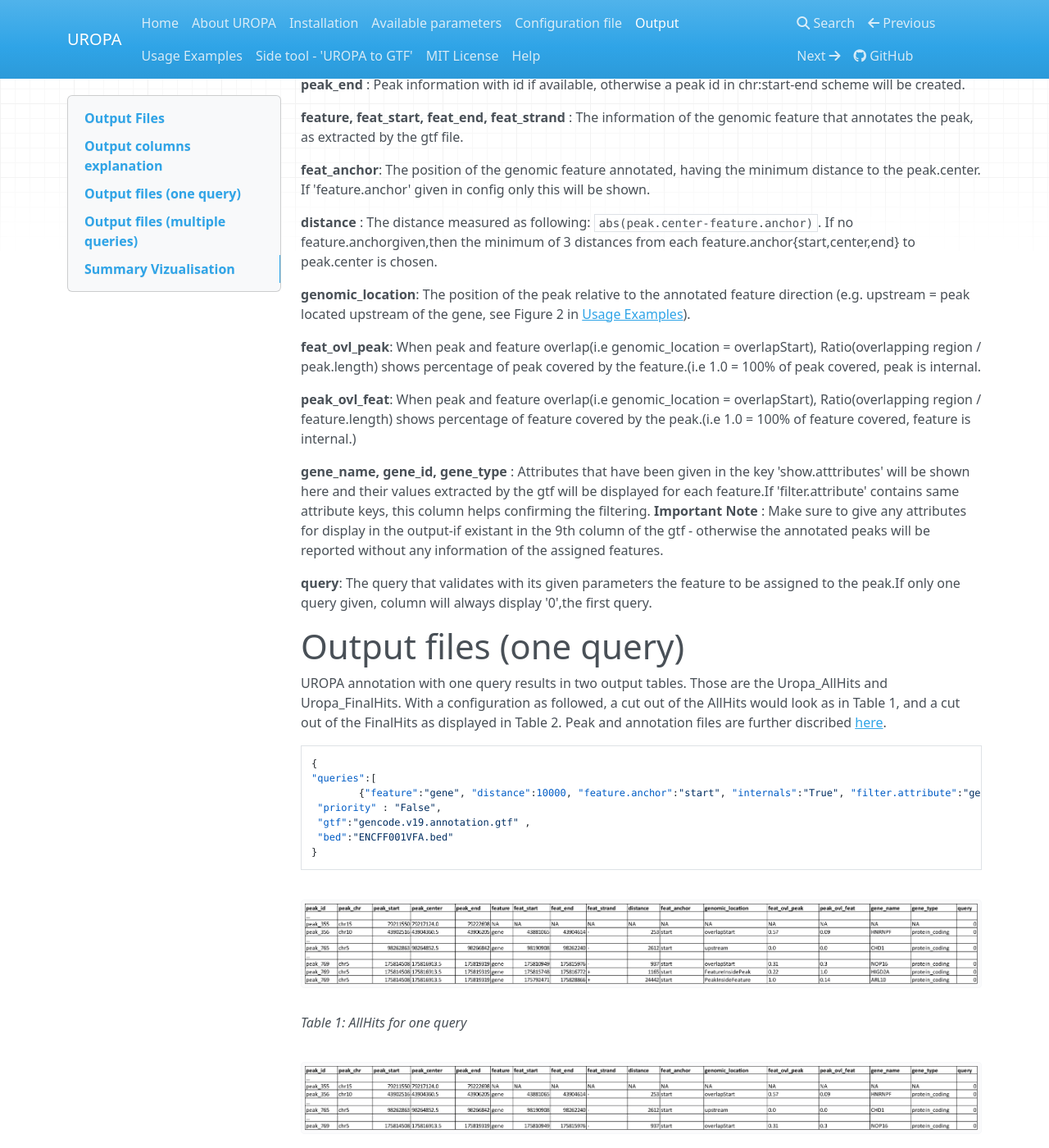
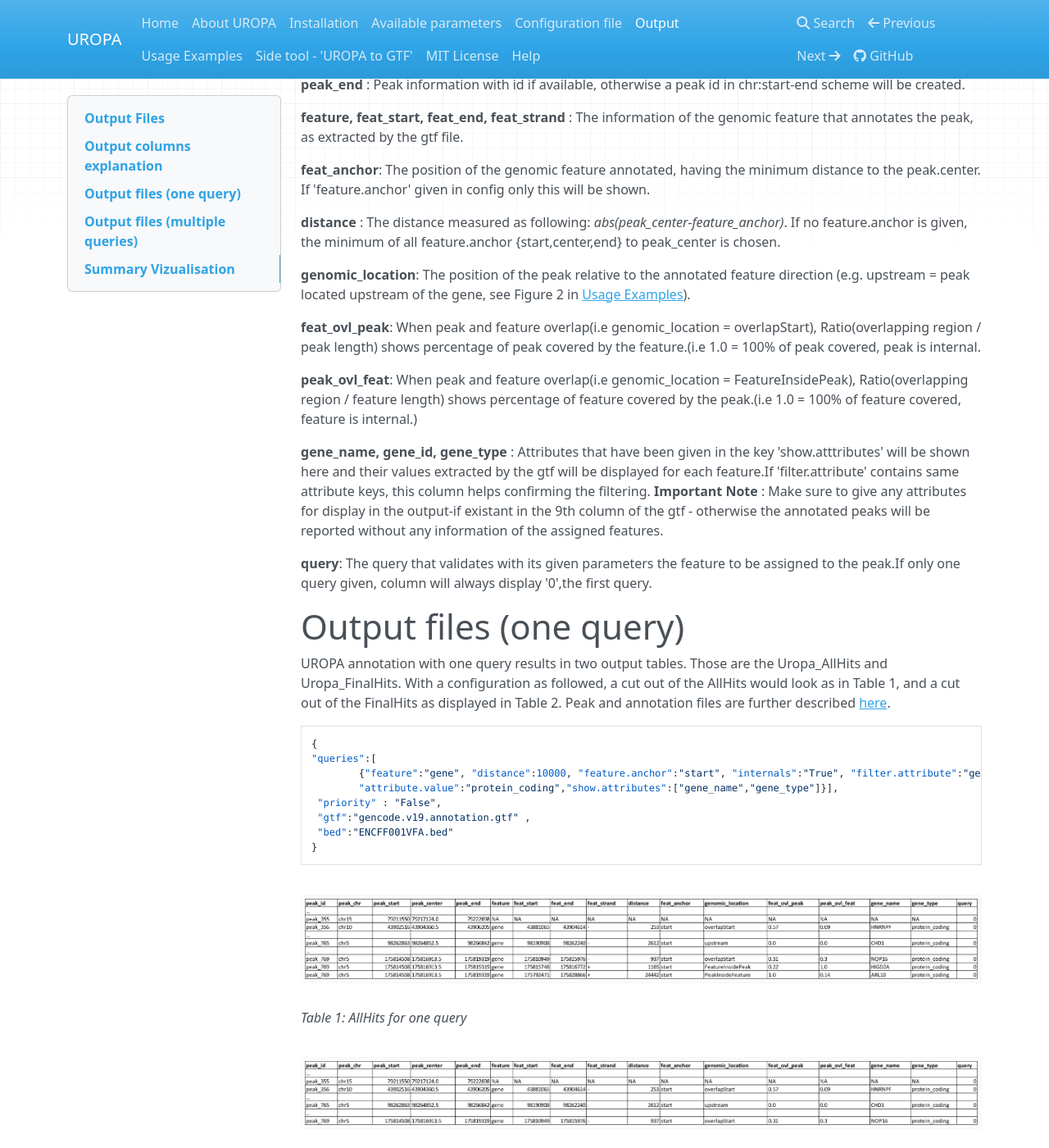
Before and after one commit to loosolab/UROPA, an MkDocs documentation site: the page built from docs/output.md, in a window 1280 px wide and 1400 px high, scrolled down 726 px. Shown: the whole window at 82% size. Built offline with MkDocs 1.6.1, drawn with Linux system fonts in a browser that asks for light colours; nearby versions of some CDN libraries; old or Windows-style settings are respelled for this version of MkDocs; some of the changed text lies outside the part shown.

Commit message:
better readable json format

````diff
--- a/docs/output.md
+++ b/docs/output.md
@@ -26,13 +26,13 @@ The four output tables mentioned above contain many informative columns about th
 
 **feat_anchor**: The position of the genomic feature annotated, having the minimum distance to the peak.center. If 'feature.anchor' given in config only this will be shown.
 
-**distance** : The distance measured as following: `abs(peak.center-feature.anchor)`. If no feature.anchorgiven,then the minimum of 3 distances from each feature.anchor{start,center,end} to peak.center is chosen.
+**distance** : The distance measured as following: _abs(peak_center-feature_anchor)_. If no feature.anchor is given, the minimum of all feature.anchor {start,center,end} to peak_center is chosen.
 
 **genomic_location**: The position of the peak relative to the annotated feature direction (e.g. upstream = peak located upstream of the gene, see Figure 2 in [Usage Examples](http://uropa.readthedocs.io/en/latest/uropa-example/#example-2-direction-key)).
 
-**feat_ovl_peak**: When peak and feature overlap(i.e genomic_location = overlapStart), Ratio(overlapping region / peak.length) shows percentage of peak covered by the feature.(i.e 1.0 = 100% of peak covered, peak is internal.
+**feat_ovl_peak**: When peak and feature overlap(i.e genomic_location = overlapStart), Ratio(overlapping region / peak length) shows percentage of peak covered by the feature.(i.e 1.0 = 100% of peak covered, peak is internal.
 
-**peak_ovl_feat**: When peak and feature overlap(i.e genomic_location = overlapStart), Ratio(overlapping region / feature.length) shows percentage of feature covered by the peak.(i.e 1.0 = 100% of feature covered, feature is internal.)
+**peak_ovl_feat**: When peak and feature overlap(i.e genomic_location = FeatureInsidePeak), Ratio(overlapping region / feature length) shows percentage of feature covered by the peak.(i.e 1.0 = 100% of feature covered, feature is internal.)
 
 **gene_name, gene_id, gene_type** : Attributes that have been given in the key 'show.atttributes' will be shown here and their values extracted by the gtf will be displayed for each feature.If 'filter.attribute' contains same attribute keys, this column helps confirming the filtering.
 **Important Note** : Make sure to give any attributes for display in the output-if existant in the 9th column of the gtf - otherwise the annotated peaks will be reported
@@ -43,12 +43,13 @@ without any information of the assigned features.
 
 #Output files (one query)
 UROPA annotation with one query results in two output tables. Those are the Uropa_AllHits and Uropa_FinalHits.
-With a configuration as followed, a cut out of the AllHits would look as in Table 1, and a cut out of the FinalHits as displayed in Table 2. Peak and annotation files are further discribed [here](http://uropa.readthedocs.io/en/latest/uropa-example/#used-peak-and-annotation-files).
+With a configuration as followed, a cut out of the AllHits would look as in Table 1, and a cut out of the FinalHits as displayed in Table 2. Peak and annotation files are further described [here](http://uropa.readthedocs.io/en/latest/uropa-example/#used-peak-and-annotation-files).
 
 ```json
 {
 "queries":[
-		{"feature":"gene", "distance":10000, "feature.anchor":"start", "internals":"True", "filter.attribute":"gene_type",  "attribute.value":"protein_coding","show.attributes":["gene_name","gene_type"]}],
+		{"feature":"gene", "distance":10000, "feature.anchor":"start", "internals":"True", "filter.attribute":"gene_type",
+		"attribute.value":"protein_coding","show.attributes":["gene_name","gene_type"]}],
  "priority" : "False",
  "gtf":"gencode.v19.annotation.gtf" ,
  "bed":"ENCFF001VFA.bed"
@@ -69,9 +70,13 @@ UROPA annotation with multiple queries result in at least three output tables. T
 With a configuration as followed, a cut out of all generated output files will look as in Table 3 to 6 and Figure 1. Peak and annotation files are further discribed [here](http://uropa.readthedocs.io/en/latest/uropa-example/#used-peak-and-annotation-files).
 ```json
 "queries":[
-		{"feature":"gene", "distance":10000, "feature.anchor":"start", "internals":"True", "filter.attribute":"gene_type",  "attribute.value":"protein_coding","show.attributes":["gene_name","gene_type"]},
-		{"feature":"gene", "distance":10000, "feature.anchor":"start", "internals":"True", "filter.attribute":"gene_type",  "attribute.value":"lincRNA"},
-		{"feature":"gene", "distance":10000, "feature.anchor":"start", "internals":"True", "filter.attribute":"gene_type",  "attribute.value":"misc_RNA"},
+		{"feature":"gene", "distance":10000, "feature.anchor":"start", "internals":"True",
+			"filter.attribute":"gene_type",  "attribute.value":"protein_coding",
+			"show.attributes":["gene_name","gene_type"]},
+		{"feature":"gene", "distance":10000, "feature.anchor":"start", "internals":"True",
+			"filter.attribute":"gene_type",  "attribute.value":"lincRNA"},
+		{"feature":"gene", "distance":10000, "feature.anchor":"start", "internals":"True",
+			"filter.attribute":"gene_type",  "attribute.value":"misc_RNA"},
           ],
 "priority" : "False",
 "gtf": "gencode.v19.annotation.gtf",
````
Also changed, not shown: other parts of docs/output.md (+2 -2 lines).
